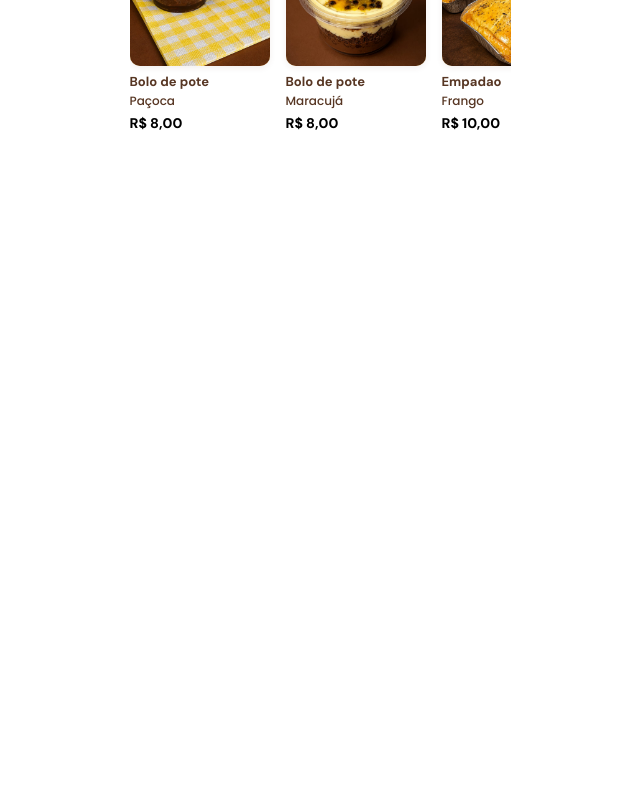
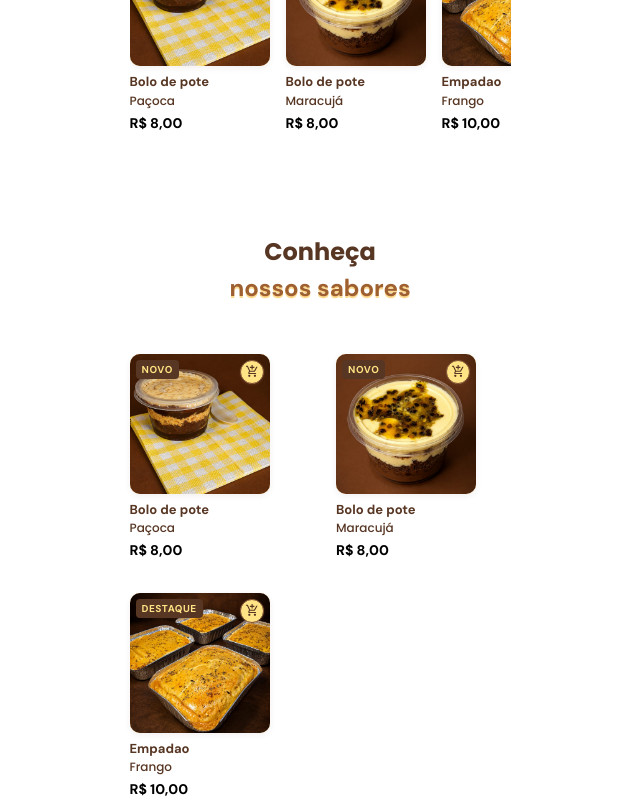
Before and after one commit to Phduartebjj/Sensacao-de-Sabores, an Angular app: page /#/ in a window 1280 px wide. Shown: the part 1261-2061 px from the top of the page, without its empty margins (320-960 px from the left). Before the commit the page ends 1395 px from the top, so only its background shows below. Built offline with nearby package versions, Linux system fonts and the light colour scheme.

Commit message:
feat: Add products in the catalog grid

```diff
--- /dev/null
+++ b/src/app/features/home/catalog/catalog.component.css
@@ -0,0 +1,27 @@
+.catalog__section {
+    width: 100%;
+    max-width: 425px;
+    margin: 0 auto;
+    overflow: hidden;
+    padding: 0px 22px;
+    display: flex;
+    flex-direction: column;
+    gap: 48px;
+}
+
+.catalog__header {
+    text-align: center;
+}
+
+.title-emphasis {
+    color: var(--content-secondary);
+    font-family: var(--font-display, 'Dm Sans', sans-serif);
+    font-weight: 700;
+    text-shadow: 0 1.5px 0 var(--surface-peach);
+}
+
+.catalog-container {
+    display: grid;
+    grid-template-columns: repeat(2, 1fr);
+    gap: 32px;
+}
--- /dev/null
+++ b/src/app/features/home/catalog/catalog.component.html
@@ -0,0 +1,10 @@
+<section class="catalog__section" id="catalog">
+  <div class="catalog__header">
+    <h2>Conheça <br /><span class="title-emphasis">nossos sabores</span></h2>
+  </div>
+  <div class="catalog-container">
+    @for (product of products(); track product.id) {
+      <app-product-card [product]="product"></app-product-card>
+    }
+  </div>
+</section>
--- /dev/null
+++ b/src/app/features/home/catalog/catalog.component.ts
@@ -0,0 +1,15 @@
+import { Component, inject } from '@angular/core';
+import { ProductService } from '../../../core/services/product/product.service';
+import { ProductCardComponent } from '../../../shared/components/product-card.component/product-card.component';
+
+@Component({
+  imports: [ProductCardComponent],
+  selector: 'app-catalog-component',
+  styleUrl: './catalog.component.css',
+  templateUrl: './catalog.component.html',
+})
+export class CatalogComponent {
+  private readonly productsService = inject(ProductService);
+
+  readonly products = this.productsService.products;
+}
--- a/src/app/features/home/home.component.html
+++ b/src/app/features/home/home.component.html
@@ -4,4 +4,5 @@
     <app-benefits></app-benefits>
   </section>
   <app-product-carousel></app-product-carousel>
+  <app-catalog-component></app-catalog-component>
 </main>
--- a/src/app/features/home/home.component.ts
+++ b/src/app/features/home/home.component.ts
@@ -6,11 +6,12 @@ import { ProductService } from '../../core/services/product/product.service';
 import { CartService } from '../../core/services/cart/cart.service';
 import { Product } from '../../core/models/product.model';
 import { ProductCarousel } from './product-carousel/product-carousel';
+import { CatalogComponent } from './catalog/catalog.component';
 
 @Component({
   selector: 'app-home',
   standalone: true,
-  imports: [HeroComponent, BenefitsComponent, ProductCarousel],
+  imports: [HeroComponent, BenefitsComponent, ProductCarousel, CatalogComponent],
   templateUrl: './home.component.html',
   styleUrl: './home.component.css',
 })
```
Also changed, not shown: src/app/shared/components/badge/badge.css (line endings or trailing spaces), 1 other file (tests, documents, lock files or other folders).
